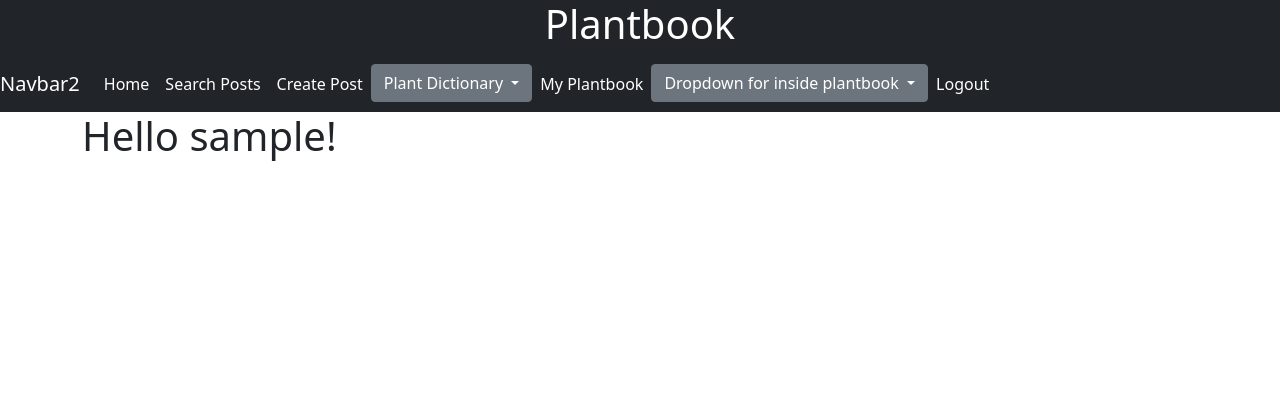
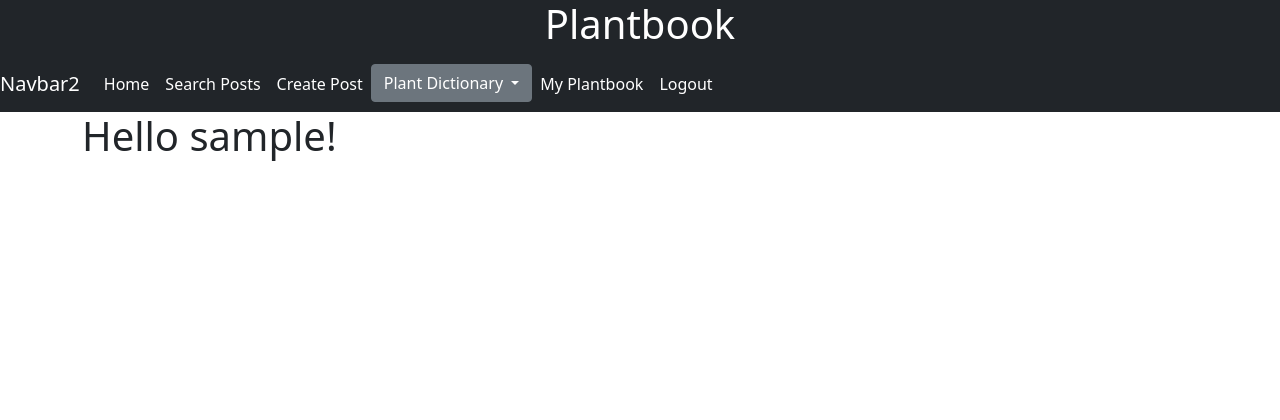
Before and after one commit to kmehner/Plantbook-Capstone, a Flask app: page /blog/ in a window 1280 px wide. Shown: the top 420 px of the page. Run offline with Flask 2, Linux system fonts and the light colour scheme; the visitor is signed in with stand-in values (Sample User, id 1); data comes from the database, SQL or seed files in the repository; data that the repository does not hold is empty; some libraries are stand-ins or nearby versions.

Commit message:
Plantbook base html

```diff
--- a/plant_env/app/blueprints/blog/routes.py
+++ b/plant_env/app/blueprints/blog/routes.py
@@ -156,7 +156,7 @@ def delete_plant(plant_id):
     flash(f'{plant.common_name} has been deleted.', 'secondary')
     return redirect(url_for('blog.my_plants'))
 
-# --------------- Plantbook -----------
+# --------------- Plantbook ----------- (move inside base?)
 
 @blog.route('/my-plantbook')
 @login_required
@@ -195,3 +195,13 @@ def delete_from_my_plantbook(plant_id):
     else:
         flash(f'There was an error removing {plant_to_delete.common_name} from your Plantbook', "danger")
     return redirect(url_for('blog.my_plantbook'))
+
+# -------------- Inside plantbook --------
+
+
+@blog.route('/plantbook-home/<plant_id>' , methods=['GET', 'POST'])
+@login_required
+def plantbook_home(plant_id):
+    plant = Plant.query.get_or_404(plant_id)
+
+    return render_template("plantbook_base.html")
--- /dev/null
+++ b/plant_env/app/static/css/main.css
@@ -0,0 +1,6 @@
+.break-out{
+    width: 100vw;
+    position: relative;
+    left: calc(-1 * (100vw - 100%) / 2);
+    color: white;
+}
--- a/plant_env/app/templates/base.html
+++ b/plant_env/app/templates/base.html
@@ -7,30 +7,13 @@
         <meta name="Description" content="Enter your description here"/>
         <link rel="stylesheet" href="https://cdnjs.cloudflare.com/ajax/libs/twitter-bootstrap/5.1.0/css/bootstrap.min.css">
         <link rel="stylesheet" href="https://cdnjs.cloudflare.com/ajax/libs/font-awesome/5.15.4/css/all.min.css">
+        <link rel="stylesheet" href="{{ url_for('static', filename='css/main.css') }}">
 
         <title>Plantbook | {{ title }}</title>
     </head>
-    <body class="d-flex flex-column min-vh-100">
         <div class="row bg-dark">
             <h1 class="text-center text-white">Plantbook</h1>
         </div>
-
-        <!-- <nav class="nav bg-dark d-flex justify-content-around">
-            <a href="{{ url_for('blog.index') }}" class="link-light">Home</a>
-            <a href="{{ url_for('blog.search_posts') }}" class="link-light">Search Posts</a>
-            {% if current_user.is_authenticated %}
-                <a href="{{ url_for('blog.create_post') }}" class="link-light">Create A Post</a>
-                <a href="{{ url_for('blog.my_posts') }}" class="link-light">My Posts</a>
-                <a href="{{ url_for('blog.all_plants') }}" class="link-light">All Plants</a>
-                <a href="{{ url_for('blog.my_plants') }}" class="link-light">My Plants</a>
-                <a href="{{ url_for('blog.register_plant') }}" class="link-light">Register Plant</a>
-                <a href="{{ url_for('auth.logout') }}" class="link-light">Log Out</a>
-            {% else %}
-                <a href="{{ url_for('auth.signup') }}" class="link-light">Sign Up</a>
-                <a href="{{ url_for('auth.login') }}" class="link-light">Log In</a>
-            {% endif %}
-        </nav> -->
-
         <!-- NAVBAR START -->
         <nav class="navbar navbar-expand-lg navbar-dark bg-dark">
             <a class="navbar-brand" href="#">Navbar2</a>
@@ -57,18 +40,6 @@
 
                     <a class="nav-item nav-link active" href="{{ url_for('blog.my_plantbook') }}">My Plantbook<span class="sr-only">(current)</span></a>
 
-                <div class="dropdown">
-                    <a class="btn btn-secondary dropdown-toggle" href="#" role="button" id="dropdownMenuLink" data-bs-toggle="dropdown" aria-expanded="false">
-                    <!-- Will move this to my_plantbook.html later -->
-                    Dropdown for inside plantbook
-                    </a>
-                    <ul class="dropdown-menu" aria-labelledby="dropdownMenuLink">
-                    <li><a class="dropdown-item" href="#">Action</a></li>
-                    <li><a class="dropdown-item" href="#">Another action</a></li>
-                    <li><a class="dropdown-item" href="#">Something else here</a></li>
-                    </ul>
-                </div>
-
                     <a class="nav-item nav-link active" href="{{ url_for('auth.logout') }}">Logout <span class="sr-only">(current)</span></a>
                     {% else %}
                     <a class="nav-item nav-link active" href="{{ url_for('blog.index') }}">Home <span class="sr-only">(current)</span></a>
@@ -79,6 +50,26 @@
                 </div>
             </div>
         </nav>
+
+    <body class="d-flex flex-column min-vh-100">
+
+        <!-- <nav class="nav bg-dark d-flex justify-content-around">
+            <a href="{{ url_for('blog.index') }}" class="link-light">Home</a>
+            <a href="{{ url_for('blog.search_posts') }}" class="link-light">Search Posts</a>
+            {% if current_user.is_authenticated %}
+                <a href="{{ url_for('blog.create_post') }}" class="link-light">Create A Post</a>
+                <a href="{{ url_for('blog.my_posts') }}" class="link-light">My Posts</a>
+                <a href="{{ url_for('blog.all_plants') }}" class="link-light">All Plants</a>
+                <a href="{{ url_for('blog.my_plants') }}" class="link-light">My Plants</a>
+                <a href="{{ url_for('blog.register_plant') }}" class="link-light">Register Plant</a>
+                <a href="{{ url_for('auth.logout') }}" class="link-light">Log Out</a>
+            {% else %}
+                <a href="{{ url_for('auth.signup') }}" class="link-light">Sign Up</a>
+                <a href="{{ url_for('auth.login') }}" class="link-light">Log In</a>
+            {% endif %}
+        </nav> -->
+
+
 
 
     <!-- NAVBAR END -->
--- a/plant_env/app/templates/my_plantbook.html
+++ b/plant_env/app/templates/my_plantbook.html
@@ -8,6 +8,7 @@
             <h5 class="card-title">{{ p.common_name }}</h5>
             <h5 class="card-title">{{ p.scientific_name }}</h5>
             <p class="card-text">{{ p.content }}</p>
+            <a href=" {{ url_for('blog.plantbook_home', plant_id=p.id) }}" class="btn btn-success">Select</a>
             <button class="btn btn-danger" type="button"  data-bs-toggle="modal" data-bs-target="#deleteModal{{ p.id }}">Remove from My Plantbook</button>
         </div>
     </div>
```
Also changed, not shown: plant_env/app/templates/plantbook_base.html (added, +32 -0 lines). Lines whose indentation alone changed are shown as unchanged.
